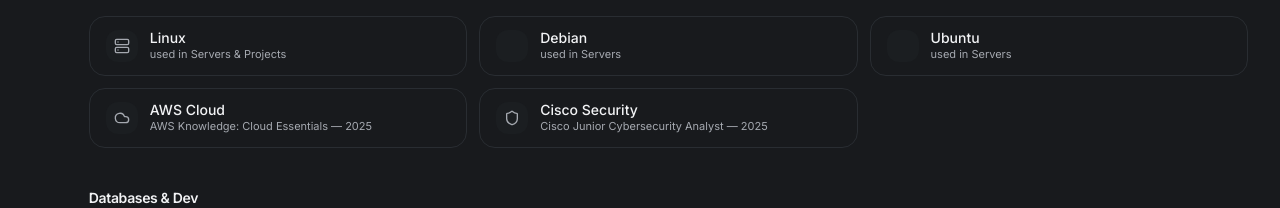
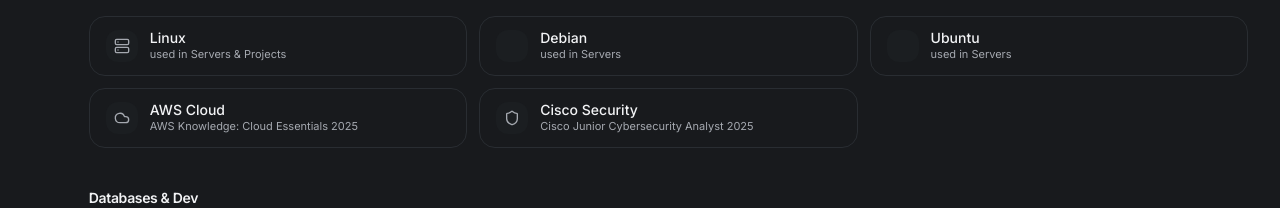
Before and after one commit to h1ntz0/my-portfolio, a Next.js app: page / in a window 1280 px wide. Shown: the part 4904-5112 px from the top of the page. Built offline with nearby package versions, Linux system fonts and the light colour scheme; no server answers; some icons are missing.

Commit message:
chore: remove em dash character from production code

```diff
--- a/app/globals.css
+++ b/app/globals.css
@@ -50,7 +50,7 @@
   --radius-xl: calc(var(--radius) + 4px);
 }
 
-/* Light mode (default) — calm, with clear surface hierarchy */
+/* Light mode (default) calm, with clear surface hierarchy */
 :root {
   --radius: 0.75rem;
 
@@ -87,7 +87,7 @@
   --info: #2b56ad;
 }
 
-/* Dark mode — PRD-UI §45 */
+/* Dark mode PRD-UI 45 */
 .dark {
   --background: #111315;
   --foreground: #f2f3f5;
--- a/content/profile.ts
+++ b/content/profile.ts
@@ -115,8 +115,8 @@
       { name: "Linux", usedIn: ["Servers & Projects"] },
       { name: "Debian", usedIn: ["Servers"] },
       { name: "Ubuntu", usedIn: ["Servers"] },
-      { name: "AWS Cloud", description: "AWS Knowledge: Cloud Essentials — 2025" },
-      { name: "Cisco Security", description: "Cisco Junior Cybersecurity Analyst — 2025" },
+      { name: "AWS Cloud", description: "AWS Knowledge: Cloud Essentials 2025" },
+      { name: "Cisco Security", description: "Cisco Junior Cybersecurity Analyst 2025" },
     ],
   },
   {
```
Also changed, not shown: public/images/tic-tac-toe.svg, 1 other file (tests, documents, lock files or other folders).
